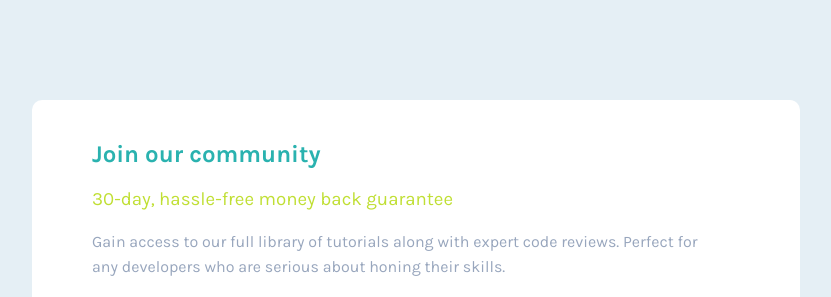
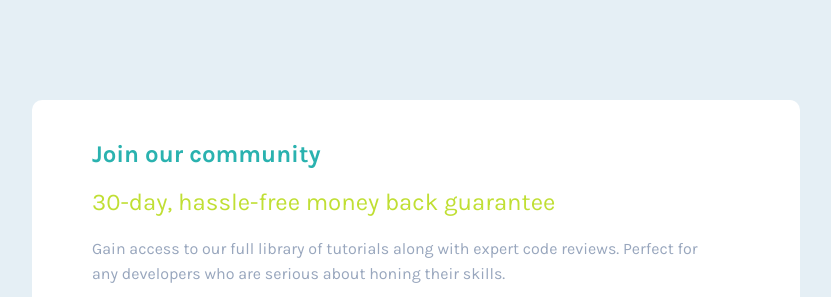
Before and after one commit to TheDeola/price-grid-component-master, a plain HTML site: page index.html in a window 1280 px wide. Shown: the top 297 px of the page, without its empty margins (224-1055 px from the left). Drawn offline with Linux system fonts and the light colour scheme.

Commit message:
heading level changed

```diff
--- a/index.html
+++ b/index.html
@@ -16,7 +16,7 @@
       <div class="content-wrap">
         <h1 class="grid-box1-title">Join our community</h1>
 
-        <h3 class="grid-box1-subtitle">30-day, hassle-free money back guarantee</h3>
+        <h2 class="grid-box1-subtitle">30-day, hassle-free money back guarantee</h2>
 
         <p>Gain access to our full library of tutorials along with expert code reviews.
         Perfect for any developers who are serious about honing their skills.
```
